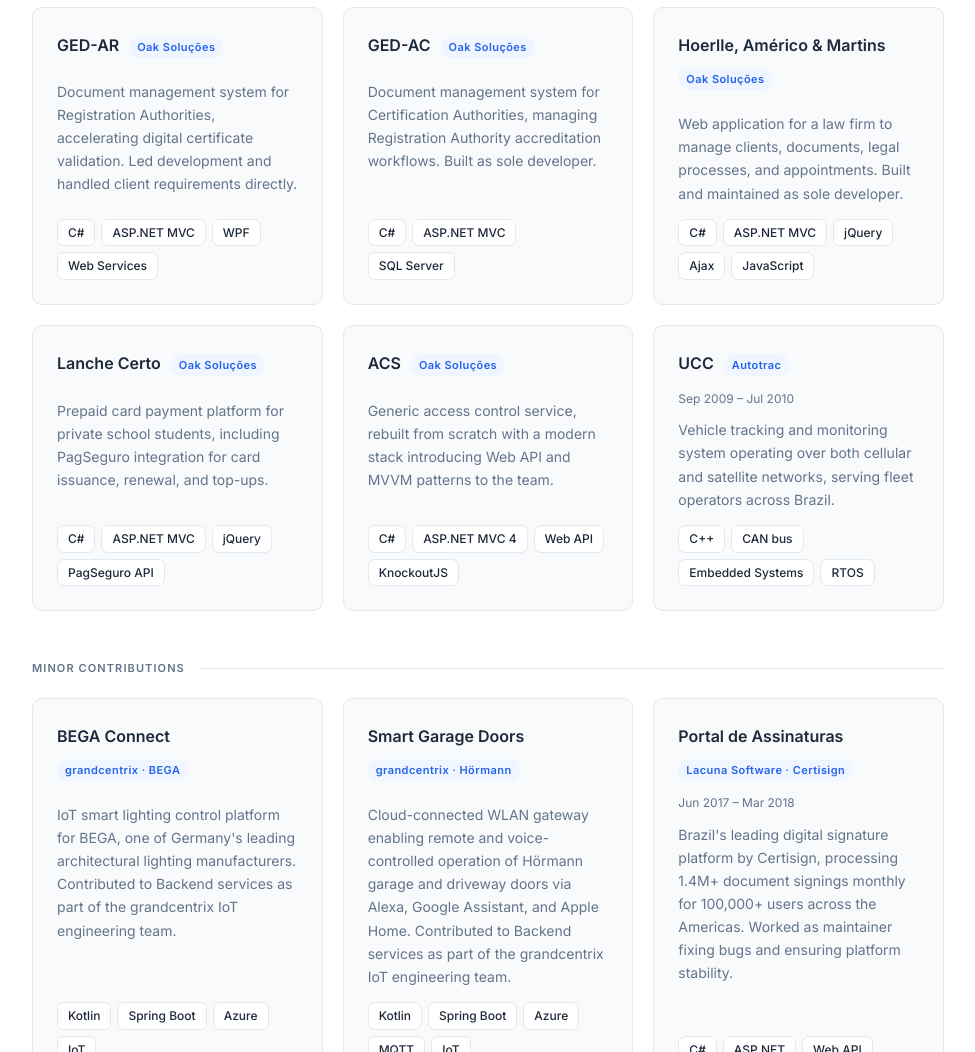
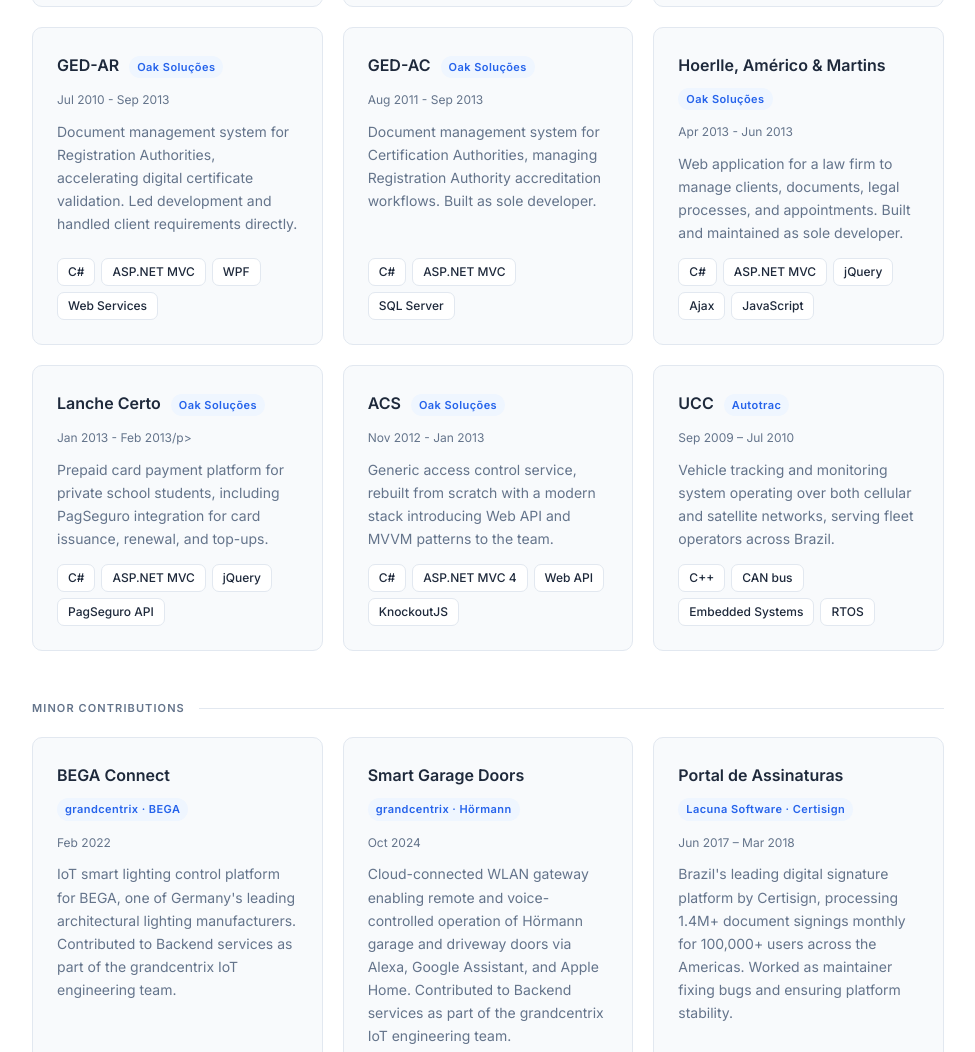
Before and after one commit to brunopessanha/brunopessanha.github.io, a plain HTML site: page index.html in a window 1280 px wide. Shown: the part 4934-5986 px from the top of the page, without its empty margins (152-1127 px from the left). Drawn offline with Linux system fonts and the light colour scheme.

Commit message:
add missing project date range

```diff
--- a/index.html
+++ b/index.html
@@ -403,7 +403,7 @@
             <h3 class="project-name">Mission Green</h3>
             <span class="project-company">grandcentrix · Vodafone</span>
           </div>
-          <p class="project-date"><!-- TODO: add date range --></p>
+          <p class="project-date">Dez 2020 - Mar 2021</p>
           <p class="project-desc" data-i18n="projects.mgreen.desc">Gamification app integrated into the Vodafone employee platform, enabling 40,000+ employees to track and reduce their personal CO₂ footprint through daily missions over a 9-week campaign. Delivered as a Backend service on Azure using Kotlin and Spring Boot.</p>
           <ul style="list-style:none;display:flex;flex-direction:column;gap:4px;margin:2px 0">
             <li style="font-size:0.8125rem;color:var(--text-muted)" data-i18n="projects.mgreen.stat1">✦ <strong style="color:var(--text)">854,000 kg CO₂</strong> saved — equiv. to 221 NYC↔DUS round trips</li>
@@ -441,7 +441,7 @@
             <h3 class="project-name">GED-AR</h3>
             <span class="project-company">Oak Soluções</span>
           </div>
-          <p class="project-date"><!-- TODO: add date range --></p>
+          <p class="project-date">Jul 2010 - Sep 2013</p>
           <p class="project-desc" data-i18n="projects.gedar.desc">Document management system for Registration Authorities, accelerating digital certificate validation. Led development and handled client requirements directly.</p>
           <div class="project-tags">
             <span class="tag">C#</span>
@@ -456,7 +456,7 @@
             <h3 class="project-name">GED-AC</h3>
             <span class="project-company">Oak Soluções</span>
           </div>
-          <p class="project-date"><!-- TODO: add date range --></p>
+          <p class="project-date">Aug 2011 - Sep 2013</p>
           <p class="project-desc" data-i18n="projects.gedac.desc">Document management system for Certification Authorities, managing Registration Authority accreditation workflows. Built as sole developer.</p>
           <div class="project-tags">
             <span class="tag">C#</span>
@@ -470,7 +470,7 @@
             <h3 class="project-name">Hoerlle, Américo &amp; Martins</h3>
             <span class="project-company">Oak Soluções</span>
           </div>
-          <p class="project-date"><!-- TODO: add date range --></p>
+          <p class="project-date">Apr 2013 - Jun 2013</p>
           <p class="project-desc" data-i18n="projects.hoerlle.desc">Web application for a law firm to manage clients, documents, legal processes, and appointments. Built and maintained as sole developer.</p>
           <div class="project-tags">
             <span class="tag">C#</span>
@@ -486,7 +486,7 @@
             <h3 class="project-name">Lanche Certo</h3>
             <span class="project-company">Oak Soluções</span>
           </div>
-          <p class="project-date"><!-- TODO: add date range --></p>
+          <p class="project-date">Jan 2013 - Feb 2013/p>
           <p class="project-desc" data-i18n="projects.lanche.desc">Prepaid card payment platform for private school students, including PagSeguro integration for card issuance, renewal, and top-ups.</p>
           <div class="project-tags">
             <span class="tag">C#</span>
@@ -501,7 +501,7 @@
             <h3 class="project-name">ACS</h3>
             <span class="project-company">Oak Soluções</span>
           </div>
-          <p class="project-date"><!-- TODO: add date range --></p>
+          <p class="project-date">Nov 2012 - Jan 2013</p>
           <p class="project-desc" data-i18n="projects.acs.desc">Generic access control service, rebuilt from scratch with a modern stack introducing Web API and MVVM patterns to the team.</p>
           <div class="project-tags">
             <span class="tag">C#</span>
@@ -535,7 +535,7 @@
             <h3 class="project-name">BEGA Connect</h3>
             <span class="project-company">grandcentrix · BEGA</span>
           </div>
-          <p class="project-date"><!-- TODO: add date range --></p>
+          <p class="project-date">Feb 2022</p>
           <p class="project-desc" data-i18n="projects.bega.desc">IoT smart lighting control platform for BEGA, one of Germany's leading architectural lighting manufacturers. Contributed to Backend services as part of the grandcentrix IoT engineering team.</p>
           <div class="project-tags">
             <span class="tag">Kotlin</span>
@@ -550,7 +550,7 @@
             <h3 class="project-name">Smart Garage Doors</h3>
             <span class="project-company">grandcentrix · Hörmann</span>
           </div>
-          <p class="project-date"><!-- TODO: add date range --></p>
+          <p class="project-date">Oct 2024</p>
           <p class="project-desc" data-i18n="projects.garage.desc">Cloud-connected WLAN gateway enabling remote and voice-controlled operation of Hörmann garage and driveway doors via Alexa, Google Assistant, and Apple Home. Contributed to Backend services as part of the grandcentrix IoT engineering team.</p>
           <div class="project-tags">
             <span class="tag">Kotlin</span>
```
